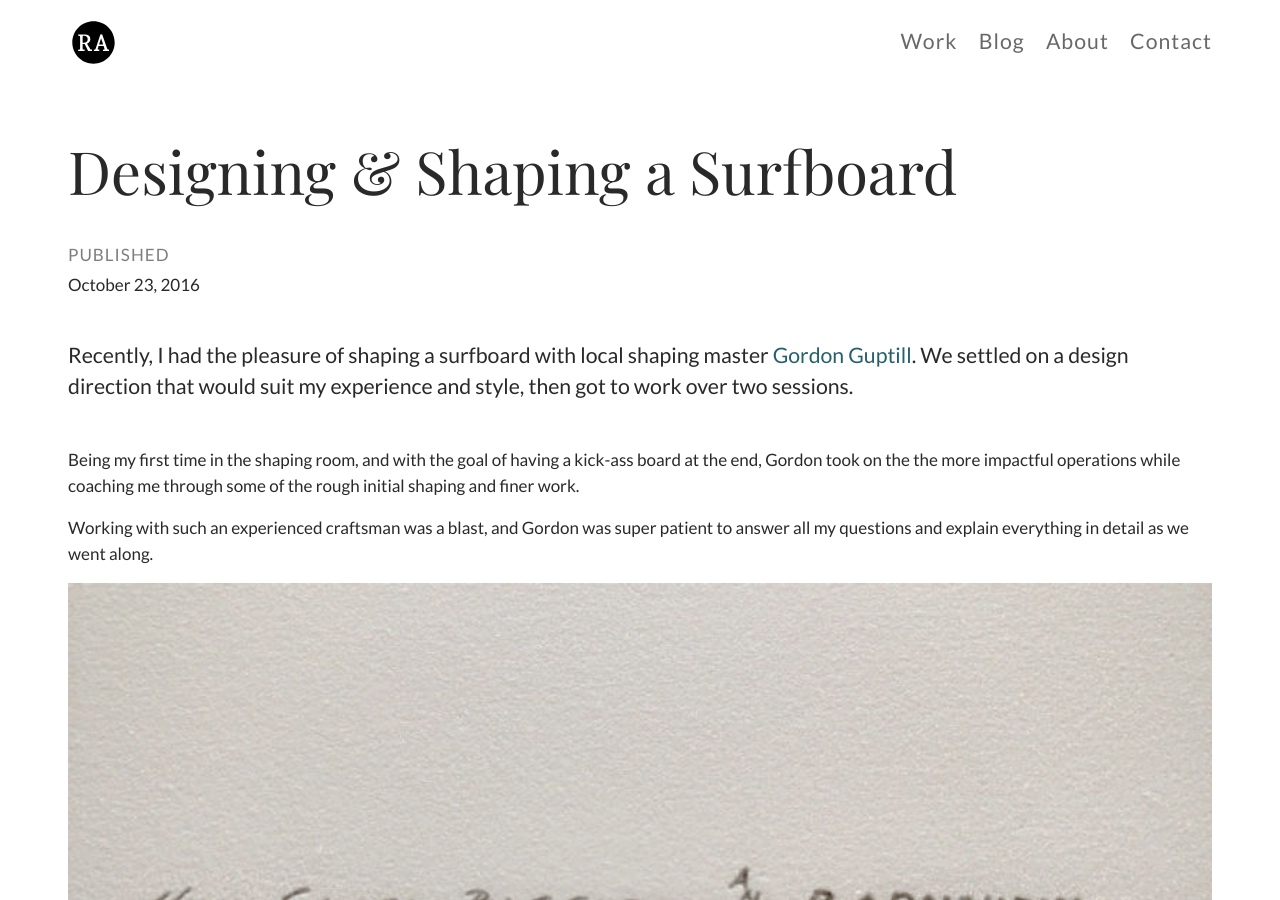
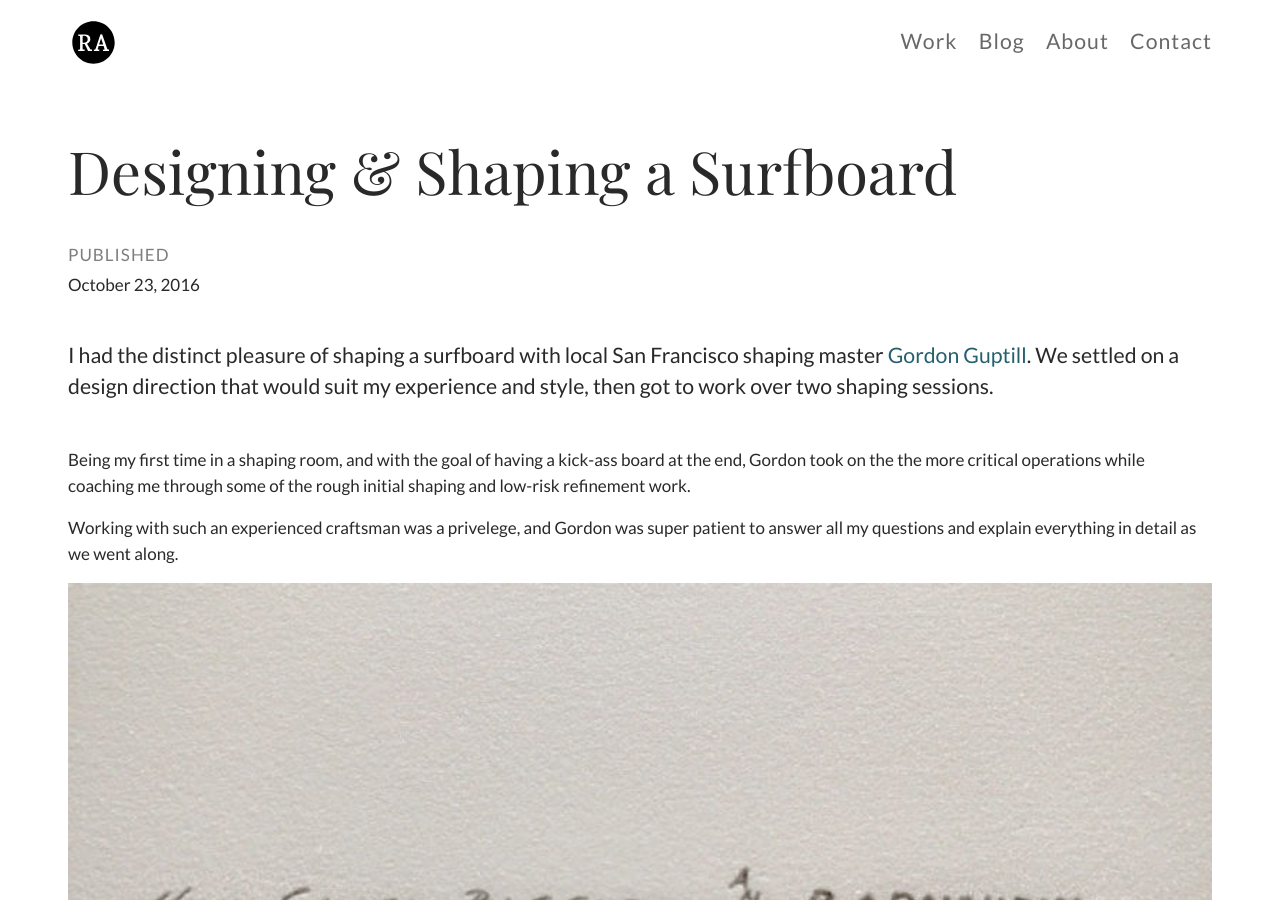
Before and after one commit to arnaudin/arnaudin.github.io, a Jekyll site: the page built from _posts/2016-09-01-surfboard-shaping.md, in a window 1280 px wide and 900 px high. Built offline with Jekyll 4.4.1, drawn with Linux system fonts in a browser that asks for light colours; nearby versions of some CDN libraries.

Commit message:
Edit blogs

```diff
--- a/_posts/2016-09-01-surfboard-shaping.md
+++ b/_posts/2016-09-01-surfboard-shaping.md
@@ -7,11 +7,11 @@ author: Ryan Arnaudin
 blurb: Shaping a surfboard at Sunset Shapers in San Francisco.
 image: images/black-thumbnail.jpg
 intro: |
-    Recently, I had the pleasure of shaping a surfboard with local shaping master [Gordon Guptill](http://www.sunsetshapers.com/gordon-guptill/). We settled on a design direction that would suit my experience and style, then got to work over two sessions.
+    I had the distinct pleasure of shaping a surfboard with local San Francisco shaping master [Gordon Guptill](http://www.sunsetshapers.com/gordon-guptill/). We settled on a design direction that would suit my experience and style, then got to work over two shaping sessions.
 ---
-Being my first time in the shaping room, and with the goal of having a kick-ass board at the end, Gordon took on the the more impactful operations while coaching me through some of the rough initial shaping and finer work.
+Being my first time in a shaping room, and with the goal of having a kick-ass board at the end, Gordon took on the the more critical operations while coaching me through some of the rough initial shaping and low-risk refinement work.
 
-Working with such an experienced craftsman was a blast, and Gordon was super patient to answer all my questions and explain everything in detail as we went along.
+Working with such an experienced craftsman was a privelege, and Gordon was super patient to answer all my questions and explain everything in detail as we went along.
 
 ![Hand shaped by Gordon Guptill and Ryan Arnaudin](/images/posts/surfboard-shaping/surfboard-names.jpg)
 
```
